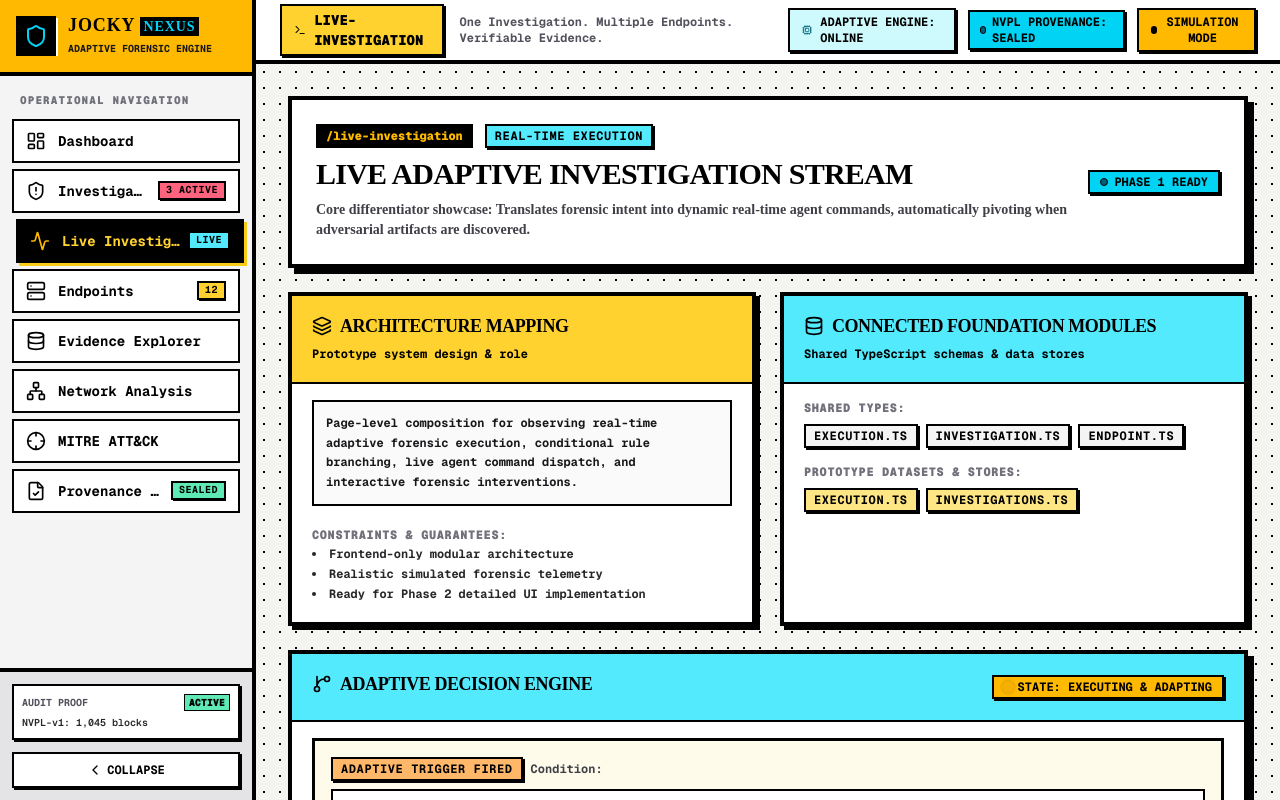
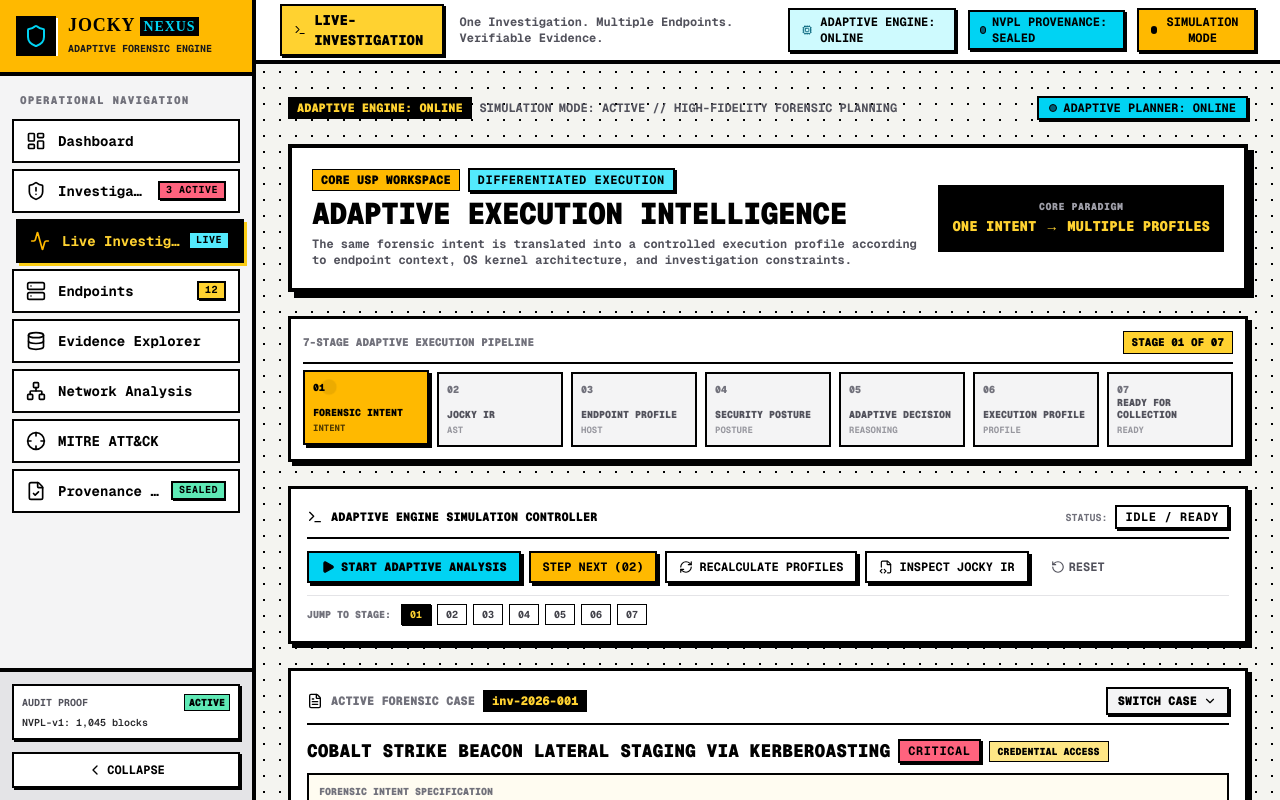
Before and after one commit to Guneshbari/JOCKY-Nexus, a Next.js app: page /live-investigation in a window 1280 px wide. Built offline with nearby package versions, Linux system fonts and the light colour scheme.

Commit message:
feat(routes): integrate Adaptive Execution Intelligence workspace into /live-investigation route

```diff
--- a/src/app/live-investigation/page.tsx
+++ b/src/app/live-investigation/page.tsx
@@ -1,76 +1,21 @@
-import React from "react"
-import { RoutePlaceholder } from "@/components/layout/RoutePlaceholder"
-import { Card, CardHeader, CardTitle, CardContent } from "@/components/ui/card"
-import { Badge } from "@/components/ui/badge"
-import { StatusPill } from "@/components/status/StatusPill"
-import { MOCK_EXECUTION_PLANS } from "@/data/execution"
-import { GitBranch } from "lucide-react"
+import React, { Suspense } from "react"
+import { AdaptiveExecutionWorkspace } from "@/features/execution/AdaptiveExecutionWorkspace"
 
 export default function LiveInvestigationPage() {
-  const plan = MOCK_EXECUTION_PLANS["inv-2026-001"]
-
   return (
-    <div className="space-y-6">
-      <RoutePlaceholder
-        title="Live Adaptive Investigation Stream"
-        route="/live-investigation"
-        architectureRole="Page-level composition for observing real-time adaptive forensic execution, conditional rule branching, live agent command dispatch, and interactive forensic interventions."
-        description="Core differentiator showcase: Translates forensic intent into dynamic real-time agent commands, automatically pivoting when adversarial artifacts are discovered."
-        connectedTypes={["execution.ts", "investigation.ts", "endpoint.ts"]}
-        connectedData={["execution.ts", "investigations.ts"]}
-        badge="REAL-TIME EXECUTION"
-      />
-
-      {/* Adaptive Pivot Showcase Card */}
-      <Card className="border-4 border-black shadow-[6px_6px_0px_#000]">
-        <CardHeader className="bg-cyan-300 flex flex-col md:flex-row md:items-center justify-between gap-2">
-          <div className="flex items-center gap-2">
-            <GitBranch className="w-5 h-5 text-black" />
-            <CardTitle>Adaptive Decision Engine</CardTitle>
+    <Suspense
+      fallback={
+        <div className="p-8 text-center font-mono border-4 border-black bg-white shadow-[6px_6px_0px_#000]">
+          <div className="text-sm font-black uppercase text-black">
+            INITIALIZING ADAPTIVE EXECUTION ENGINE...
           </div>
-          <StatusPill label="STATE: EXECUTING & ADAPTING" status="busy" />
-        </CardHeader>
-        <CardContent className="pt-4 space-y-4">
-          <div className="p-4 border-3 border-black bg-amber-50 space-y-2">
-            <div className="flex items-center gap-2">
-              <Badge variant="warning">ADAPTIVE TRIGGER FIRED</Badge>
-              <span className="font-mono text-xs font-bold text-zinc-700">Condition:</span>
-            </div>
-            <p className="font-mono text-xs font-bold text-black bg-white p-2 border-2 border-black">
-              {plan.adaptiveBranches[0]?.condition}
-            </p>
-            <p className="text-xs font-bold text-zinc-800">
-              <span className="text-zinc-500 font-mono">RATIONALE:</span>{" "}
-              {plan.adaptiveBranches[0]?.decisionRationale}
-            </p>
+          <div className="text-xs text-zinc-600 font-bold mt-1">
+            Loading endpoint profiles and JOCKY IR AST
           </div>
-
-          {/* Real-time Command Pipeline Preview */}
-          <div className="space-y-2">
-            <h3 className="font-mono text-xs font-black uppercase text-zinc-600">
-              Dispatched Adaptive Agent Commands ({plan.commands.length})
-            </h3>
-            <div className="space-y-2 font-mono text-xs">
-              {plan.commands.map((cmd) => (
-                <div key={cmd.id} className="p-3 border-2 border-black bg-zinc-900 text-white space-y-1">
-                  <div className="flex items-center justify-between text-zinc-400">
-                    <span className="text-amber-400 font-bold">{cmd.targetEndpoint}</span>
-                    <Badge variant={cmd.status === "VERIFIED" ? "success" : "cyber"}>
-                      {cmd.status}
-                    </Badge>
-                  </div>
-                  <div className="text-emerald-400 font-bold">$ {cmd.commandText}</div>
-                  {cmd.stdoutExcerpt && (
-                    <div className="text-[11px] text-zinc-300 bg-zinc-800 p-2 border border-zinc-700 mt-1">
-                      {cmd.stdoutExcerpt}
-                    </div>
-                  )}
-                </div>
-              ))}
-            </div>
-          </div>
-        </CardContent>
-      </Card>
-    </div>
+        </div>
+      }
+    >
+      <AdaptiveExecutionWorkspace />
+    </Suspense>
   )
 }
```
